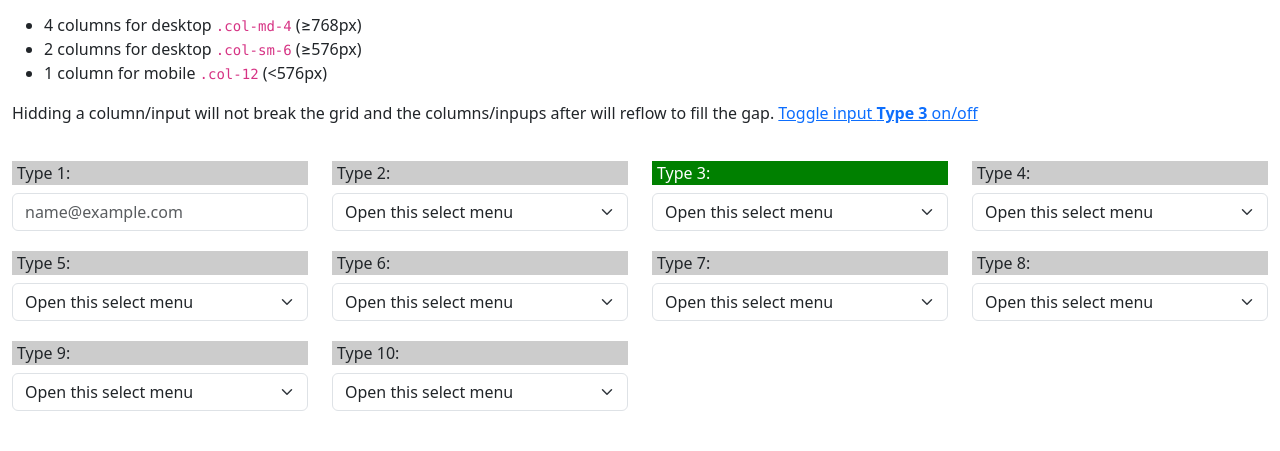
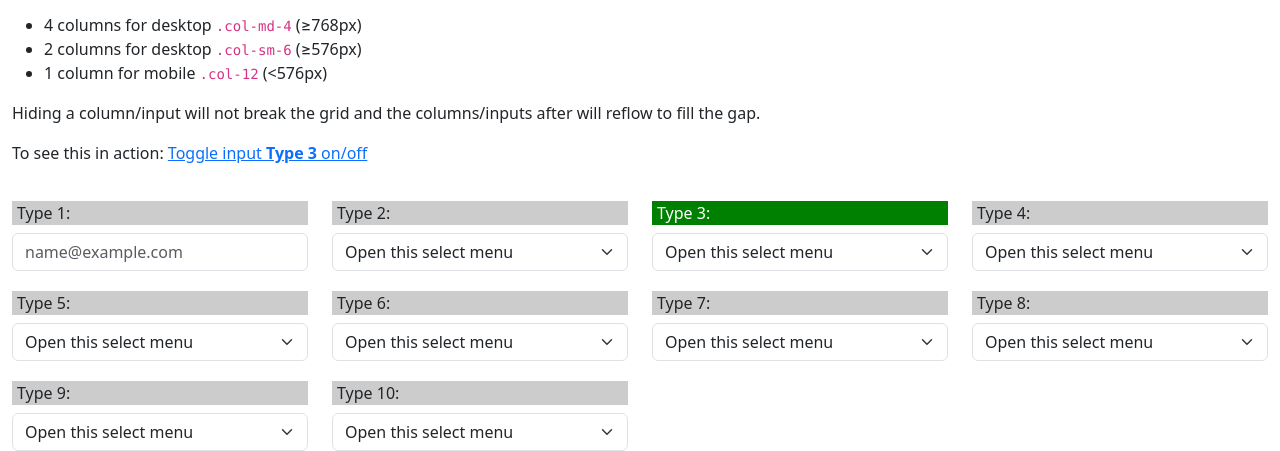
Before and after one commit to BenAccruent/FAMIS_Demo, a plain HTML site: page index.html in a window 1280 px wide. Shown: the part 186-637 px from the top of the page. Drawn offline with nearby package versions, Linux system fonts and the light colour scheme.

Commit message:
Update index.html

```diff
--- a/index.html
+++ b/index.html
@@ -31,7 +31,8 @@
             <li>2 columns for desktop <code>.col-sm-6</code> (≥576px)</li>
             <li>1 column for mobile <code>.col-12</code> (<576px)</li>
         </ul>
-        <p>Hidding a column/input will not break the grid and the columns/inpups after will reflow to fill the gap. <a href="#" id="inputToggle">Toggle input <strong>Type 3</strong> on/off</a></p>
+        <p>Hiding a column/input will not break the grid and the columns/inputs after will reflow to fill the gap.</p>
+        <p>To see this in action: <a href="#" id="inputToggle">Toggle input <strong>Type 3</strong> on/off</a></p>
         <!-- Form demo - responsive example -->
         <form class="mb-5">
             <div class="row">
```
